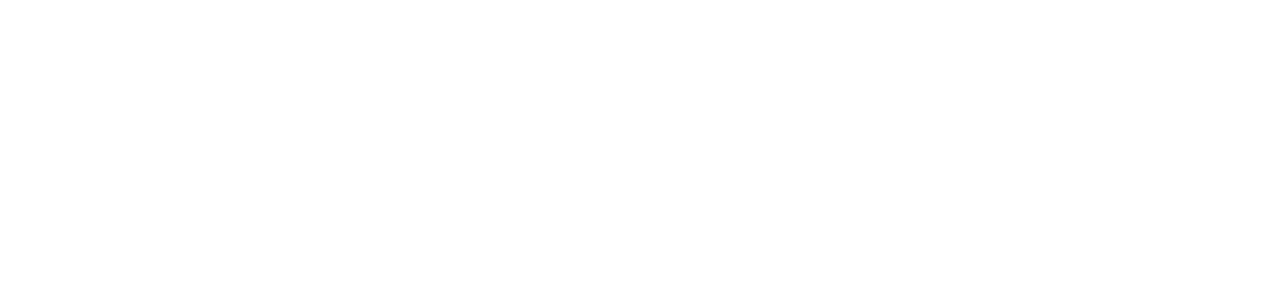
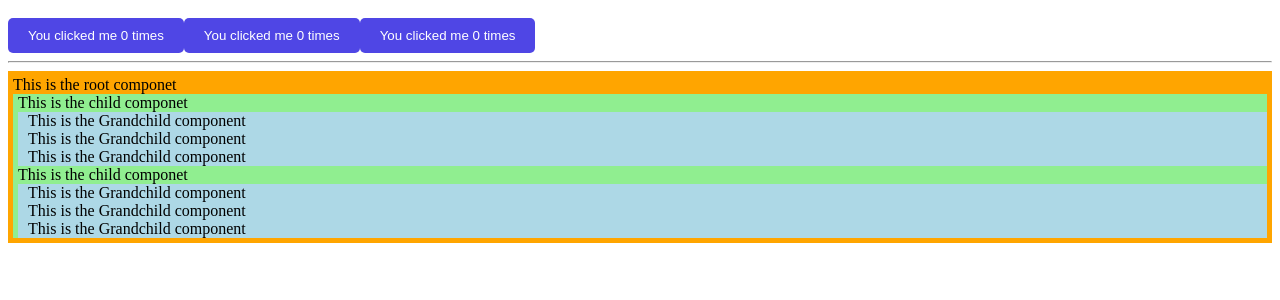
Before and after one commit to PathNotFound404/learn-vue-3, a Vue app: page / in a window 1280 px wide. Shown: the top 300 px of the page. Built offline with nearby package versions, Linux system fonts and the light colour scheme.

Commit message:
Introduction to view components

```diff
--- a/src/App.vue
+++ b/src/App.vue
@@ -1,7 +1,21 @@
-<script setup></script>
+<template>
+    <ButtonCounter></ButtonCounter>
+    <ButtonCounter></ButtonCounter>
 
-<template>
+    <button-counter></button-counter>
 
+    <hr>
+
+    <div style="background-color: orange; padding: 5px;">
+        This is the root componet
+        <ComponetA></ComponetA>
+        <ComponetA></ComponetA>
+    </div>
 </template>
 
+<script setup>
+    import ButtonCounter from './ButtonCounter.vue';
+    import ComponetA from '@/ComponetA.vue';
+</script>
+
 <style scoped></style>
--- /dev/null
+++ b/src/ButtonCounter.vue
@@ -0,0 +1,26 @@
+<template>
+    <button @click="count++">You clicked me {{ count }} times</button>
+</template>
+
+<script setup>
+    import { ref } from 'vue'
+
+    let count = ref(0)
+</script>
+<style scoped>
+    button {
+    background-color: #4f46e5;
+    color: #fff;
+    border: none;
+    padding: 10px 20px;
+    border-radius: 5px;
+    cursor: pointer;
+    margin-top: 10px;
+    transition: all 0.2s;
+    }
+
+    button:hover {
+    background-color: #4138d9;
+    box-shadow: 0 4px 8px rgba(0, 0, 0, 0.2);
+    }
+</style>
--- /dev/null
+++ b/src/CompentB.vue
@@ -0,0 +1,13 @@
+<template>
+    <div style="background-color: lightblue; padding-left: 10px;">
+        This is the Grandchild component
+    </div>
+</template>
+
+<script setup>
+
+</script>
+
+<style scoped>
+
+</style>
--- /dev/null
+++ b/src/ComponetA.vue
@@ -0,0 +1,17 @@
+<template>
+    <div style="background-color: lightgreen; padding-left: 5px;">
+        This is the child componet
+        <CompentB></CompentB>
+        <CompentB></CompentB>
+        <CompentB></CompentB>
+    </div>
+</template>
+
+<script setup>
+import CompentB from './CompentB.vue';
+
+</script>
+
+<style scoped>
+
+</style>
```
